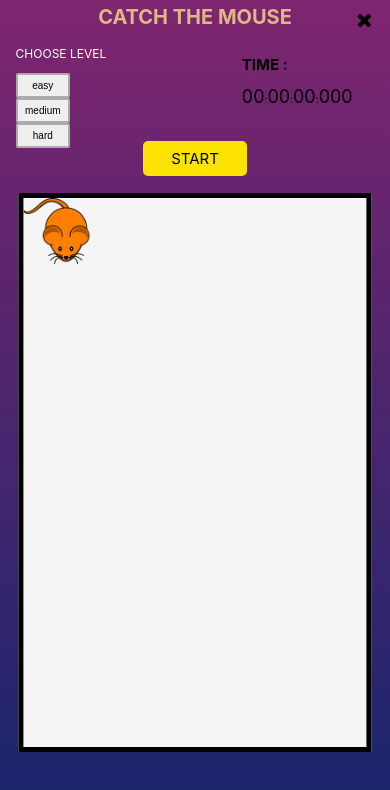
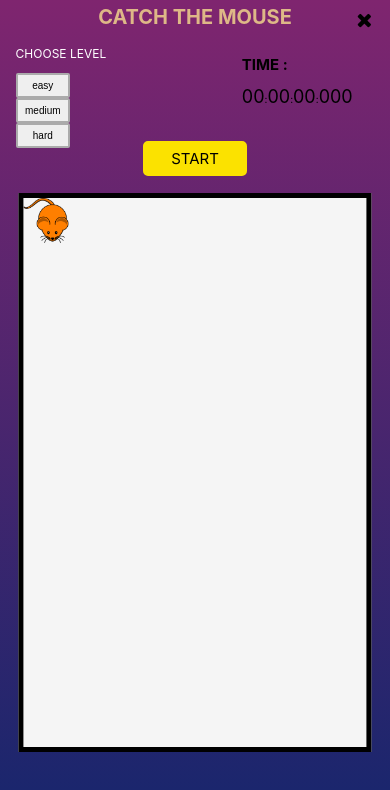
Before and after one commit to basitmir7/catching-the-mouse---Game-, a plain HTML site: page index.html in a window 390 px wide. Drawn offline with Linux system fonts and the light colour scheme.

Commit message:
layout responsive

```diff
--- a/index.css
+++ b/index.css
@@ -205,4 +205,8 @@ body {
     margin-top: 17px;
     height: 65vh;
   }
+  .game-body .mouse {
+    width: 45px;
+    height: 45px;
+  }
 }
```
